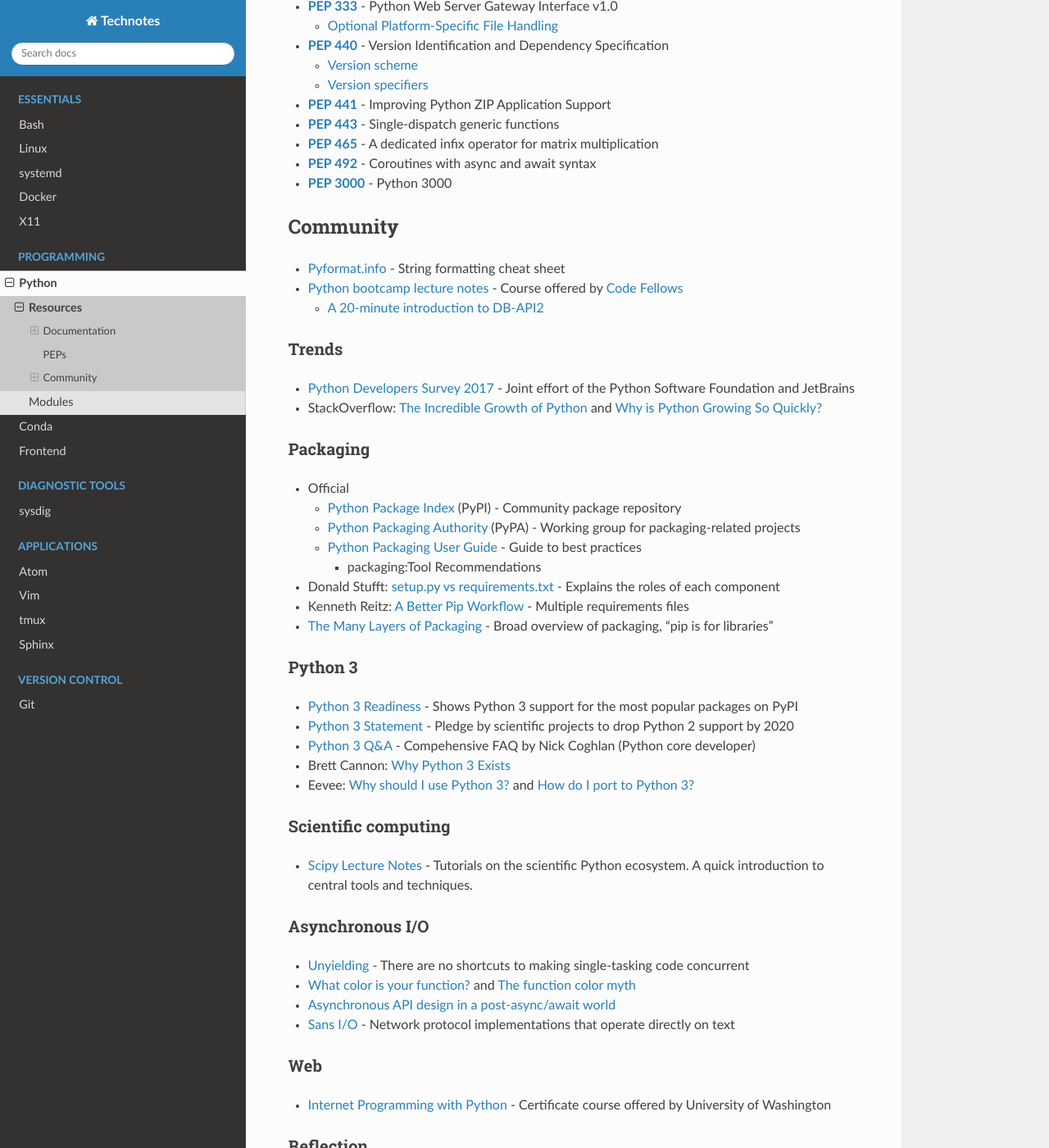
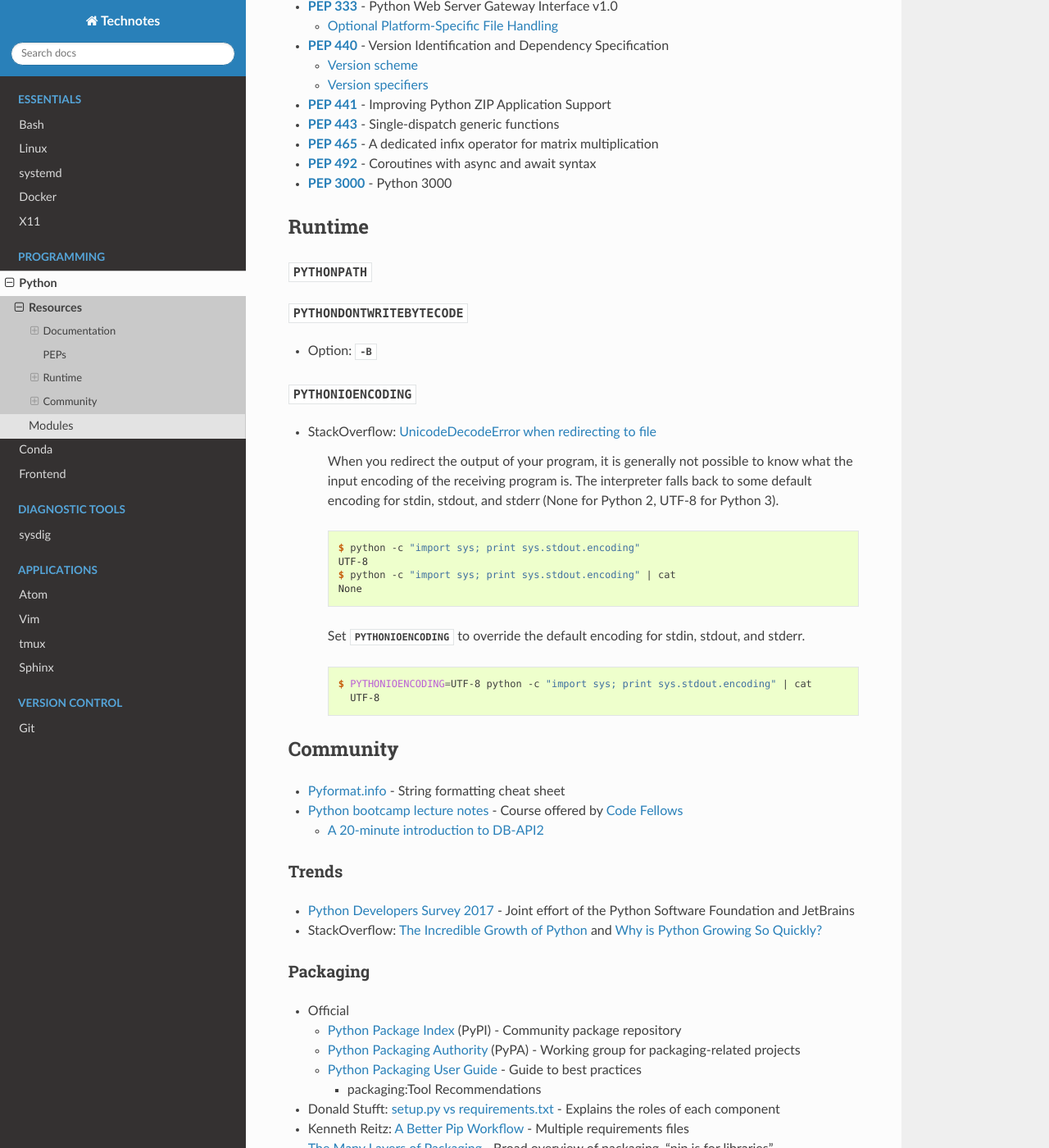
Before and after one commit to heterotopian/technotes, a Sphinx documentation site: the page built from source/python/resource.rst, in a window 1280 px wide and 1400 px high, scrolled down 1420 px. Shown: the whole window at 82% size. Built offline with Sphinx 7.4.7 and the Read the Docs theme 2.0.0, drawn with Linux system fonts in a browser that asks for light colours.

Commit message:
Minor changes

```diff
--- a/source/python/resource.rst
+++ b/source/python/resource.rst
@@ -5,8 +5,12 @@
 Resources
 =========
 
+.. highlight:: console
+
 .. include:: doc.rst
 
 .. include:: pep.rst
 
+.. include:: runtime.rst
+
 .. include:: community.rst
--- /dev/null
+++ b/source/python/runtime.rst
@@ -0,0 +1,37 @@
+.. _python_runtime:
+
+Runtime
+=======
+
+:envvar:`PYTHONPATH`
+--------------------
+
+
+:envvar:`PYTHONDONTWRITEBYTECODE`
+---------------------------------
+
+- Option: :option:`-B`
+
+
+:envvar:`PYTHONIOENCODING`
+--------------------------
+
+- StackOverflow:
+  `UnicodeDecodeError when redirecting to file <https://stackoverflow.com/questions/4545661/unicodedecodeerror-when-redirecting-to-file/4546129#4546129>`_
+
+      When you redirect the output of your program, it is generally not possible to know what the input encoding of the receiving program is.
+      The interpreter falls back to some default encoding for stdin, stdout, and stderr (None for Python 2, UTF-8 for Python 3).
+
+      ::
+
+          $ python -c "import sys; print sys.stdout.encoding"
+          UTF-8
+          $ python -c "import sys; print sys.stdout.encoding" | cat
+          None
+
+      Set :envvar:`PYTHONIOENCODING` to override the default encoding for stdin, stdout, and stderr.
+
+      ::
+
+          $ PYTHONIOENCODING=UTF-8 python -c "import sys; print sys.stdout.encoding" | cat
+            UTF-8
--- a/source/python/thirdparty.rst
+++ b/source/python/thirdparty.rst
@@ -35,8 +35,9 @@ Third Party
       - `rst2html <http://docutils.sourceforge.net/docs/user/tools.html#rst2html-py>`_
       - `rst2pseudoxml <http://docutils.sourceforge.net/docs/user/tools.html#rst2pseudoxml-py>`_
 
-- `Sphinx documentation <https://docutils.readthedocs.io/en/sphinx-docs/>`_ -
-  Unnoficial, community-supported mirror of the offficial documentation
+  - `Sphinx mirror  <https://docutils.readthedocs.io/en/sphinx-docs/>`_ -
+    Mirror of project documentation, converted to Sphinx + RTD
+    (Official project resource, or community-driven?)
 
 
 :py:mod:`factory_boy`
```
